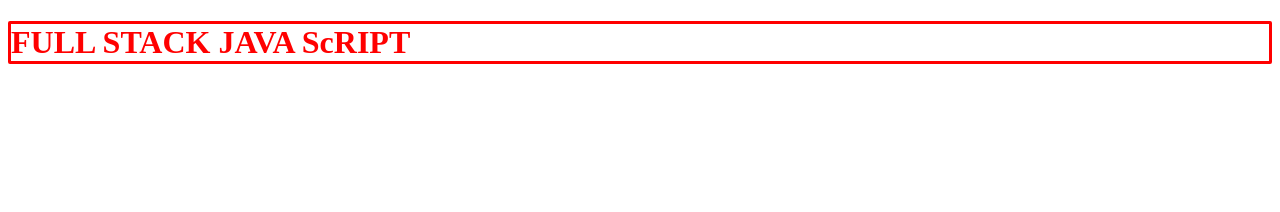
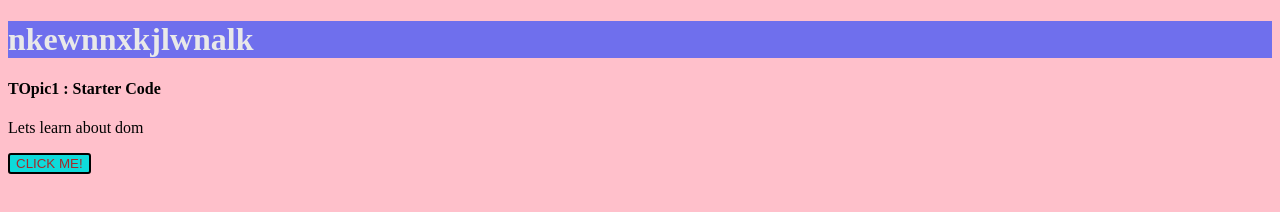
Before and after one commit to AdityaMauryaa/JavaScript, a plain HTML site: page 01.html in a window 1280 px wide. Drawn offline with Linux system fonts and the light colour scheme.

Commit message:
Started withDOM

```diff
--- /dev/null
+++ b/01.css
@@ -0,0 +1,13 @@
+body {
+    background-color: pink;
+}
+h1{
+    background-color: rgb(111, 111, 237);
+    color: rgb(233, 233, 233);
+}
+button{
+    border-style: solid;
+    color: brown;
+    background-color: rgb(14, 218, 218);
+    border-radius: 3px;
+}
--- a/01.html
+++ b/01.html
@@ -3,13 +3,15 @@
 <head>
     <meta charset="UTF-8">
     <meta name="viewport" content="width=device-width, initial-scale=1.0">
-    <title>console/</title>
-
-
+    <title>Dom</title>
+    <link rel="stylesheet" href="01.css">
 </head>
 <body>
-    <script src="CompleteJAvaCSript/app.js"></script>
-    <h1 style="color: red;border: solid;border-radius: 2px;">FULL STACK JAVA ScRIPT</h1>
+   <h1>DOM DEMO</h1>
+   <h4>TOpic1 : Starter Code</h4>
+   <p>Lets learn about dom </p>
+   <button>CLICK ME!</button>
+   <script src="04_DOM/Script.js">  </script>
 
 </body>
 </html>
--- /dev/null
+++ b/04_DOM/Script.js
@@ -0,0 +1,2 @@
+window.console.log("hello")
+document.body.childNodes[1].innerText="nkewnnxkjlwnalk"
```
Also changed, not shown: 04_DOM/DOM.txt (added).
